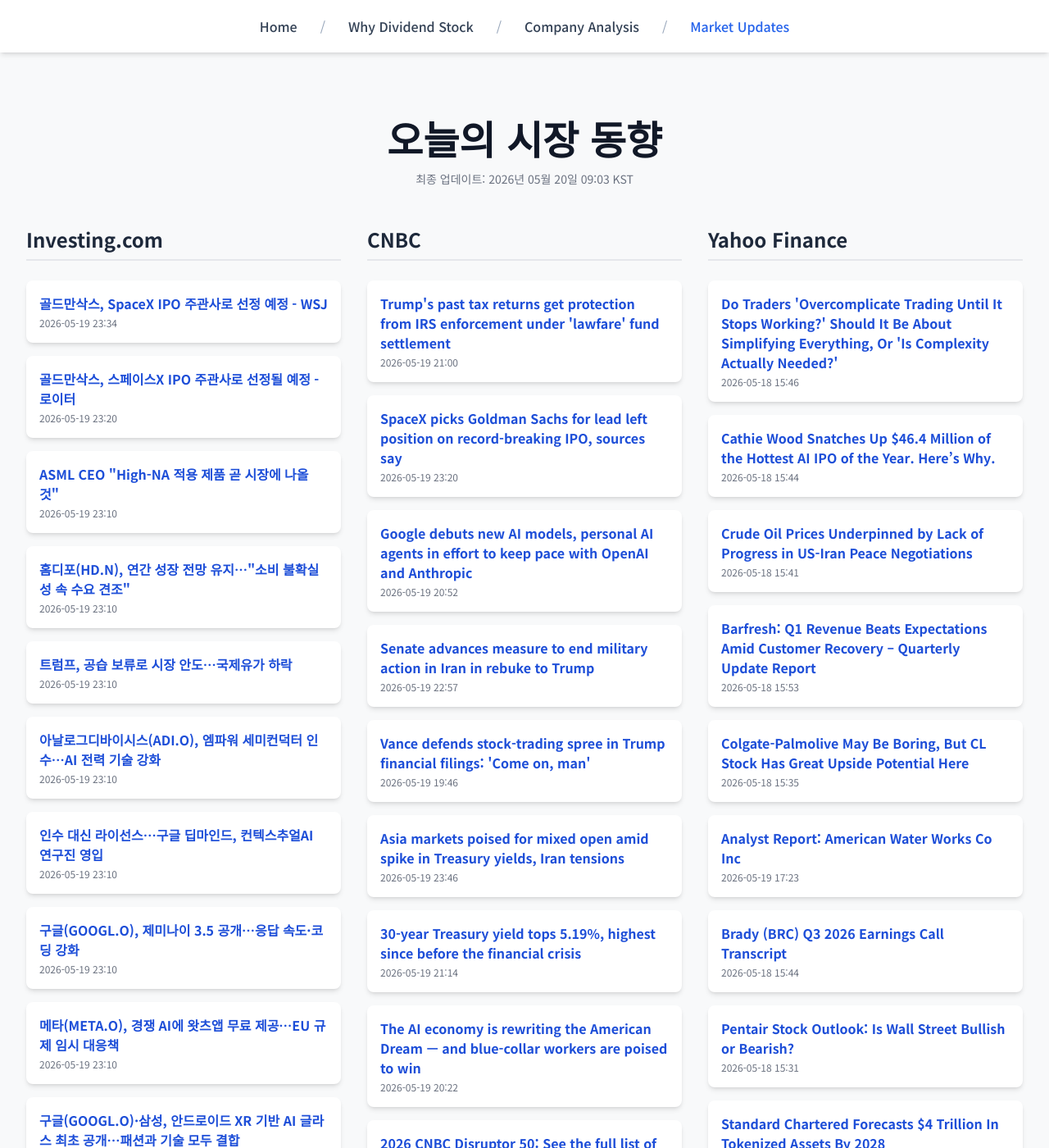
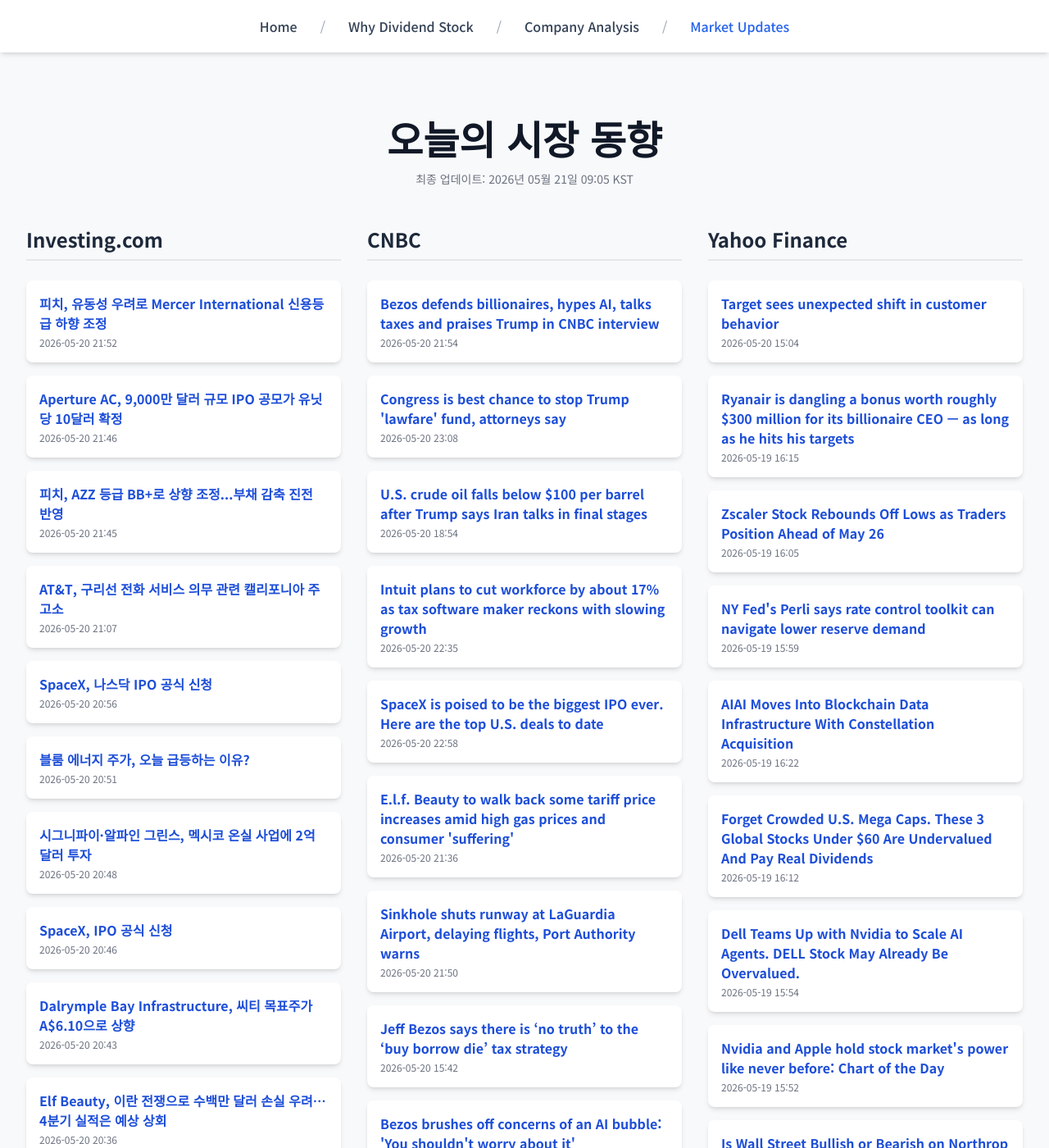
Before and after one commit to Kay-Hwang/my-company-analysis, a Jekyll site: the page built from market-updates.html, in a window 1280 px wide and 1400 px high. Shown: the whole window at 82% size. Built offline with Jekyll 4.4.1, drawn with Linux system fonts in a browser that asks for light colours; nearby versions of some CDN libraries; a script that is not in the unit is left out; some of the changed text lies outside the part shown.

Commit message:
Update daily data

```diff
--- a/_data/latest_data.json
+++ b/_data/latest_data.json
@@ -1,190 +1,190 @@
 {
-  "lastUpdated": "2026년 05월 20일 09:03 KST",
+  "lastUpdated": "2026년 05월 21일 09:05 KST",
   "news": {
     "investing": [
       {
-        "title": "골드만삭스, SpaceX IPO 주관사로 선정 예정 - WSJ",
-        "link": "https://kr.investing.com/news/stock-market-news/article-1953062",
-        "pubDate": "2026-05-19 23:34:42",
-        "summary": "골드만삭스, SpaceX IPO 주관사로 선정 예정 - WSJ"
+        "title": "피치, 유동성 우려로 Mercer International 신용등급 하향 조정",
+        "link": "https://kr.investing.com/news/stock-market-news/article-93CH-1954952",
+        "pubDate": "2026-05-20 21:52:49",
+        "summary": "피치, 유동성 우려로 Mercer International 신용등급 하향 조정"
       },
       {
-        "title": "골드만삭스, 스페이스X IPO 주관사로 선정될 예정 - 로이터",
-        "link": "https://kr.investing.com/news/stock-market-news/article-432SI-1953050",
-        "pubDate": "2026-05-19 23:20:12",
-        "summary": "골드만삭스, 스페이스X IPO 주관사로 선정될 예정 - 로이터"
+        "title": "Aperture AC, 9,000만 달러 규모 IPO 공모가 유닛당 10달러 확정",
+        "link": "https://kr.investing.com/news/stock-market-news/article-432SI-1954947",
+        "pubDate": "2026-05-20 21:46:07",
+        "summary": "Aperture AC, 9,000만 달러 규모 IPO 공모가 유닛당 10달러 확정"
       },
       {
-        "title": "ASML CEO \"High-NA 적용 제품 곧 시장에 나올 것\"",
-        "link": "https://kr.investing.com/news/stock-market-news/article-1953033",
-        "pubDate": "2026-05-19 23:10:29",
-        "summary": "ASML CEO \"High-NA 적용 제품 곧 시장에 나올 것\""
+        "title": "피치, AZZ 등급 BB+로 상향 조정...부채 감축 진전 반영",
+        "link": "https://kr.investing.com/news/stock-market-news/article-93CH-1954944",
+        "pubDate": "2026-05-20 21:45:27",
+        "summary": "피치, AZZ 등급 BB+로 상향 조정...부채 감축 진전 반영"
       },
       {
-        "title": "홈디포(HD.N), 연간 성장 전망 유지…\"소비 불확실성 속 수요 견조\"",
-        "link": "https://kr.investing.com/news/stock-market-news/article-1953032",
-        "pubDate": "2026-05-19 23:10:29",
-        "summary": "홈디포(HD.N), 연간 성장 전망 유지…\"소비 불확실성 속 수요 견조\""
+        "title": "AT&T, 구리선 전화 서비스 의무 관련 캘리포니아 주 고소",
+        "link": "https://kr.investing.com/news/stock-market-news/article-93CH-1954902",
+        "pubDate": "2026-05-20 21:07:12",
+        "summary": "AT&T, 구리선 전화 서비스 의무 관련 캘리포니아 주 고소"
       },
       {
-        "title": "트럼프, 공습 보류로 시장 안도…국제유가 하락",
-        "link": "https://kr.investing.com/news/stock-market-news/article-1953031",
-        "pubDate": "2026-05-19 23:10:28",
-        "summary": "트럼프, 공습 보류로 시장 안도…국제유가 하락"
+        "title": "SpaceX, 나스닥 IPO 공식 신청",
+        "link": "https://kr.investing.com/news/stock-market-news/article-1954882",
+        "pubDate": "2026-05-20 20:56:36",
+        "summary": "SpaceX, 나스닥 IPO 공식 신청"
       },
       {
-        "title": "아날로그디바이시스(ADI.O), 엠파워 세미컨덕터 인수…AI 전력 기술 강화",
-        "link": "https://kr.investing.com/news/stock-market-news/article-1953030",
-        "pubDate": "2026-05-19 23:10:28",
-        "summary": "아날로그디바이시스(ADI.O), 엠파워 세미컨덕터 인수…AI 전력 기술 강화"
+        "title": "블룸 에너지 주가, 오늘 급등하는 이유?",
+        "link": "https://kr.investing.com/news/stock-market-news/article-93CH-1954866",
+        "pubDate": "2026-05-20 20:51:50",
+        "summary": "블룸 에너지 주가, 오늘 급등하는 이유?"
       },
       {
-        "title": "인수 대신 라이선스…구글 딥마인드, 컨텍스추얼AI 연구진 영입",
-        "link": "https://kr.investing.com/news/stock-market-news/article-1953029",
-        "pubDate": "2026-05-19 23:10:28",
-        "summary": "인수 대신 라이선스…구글 딥마인드, 컨텍스추얼AI 연구진 영입"
+        "title": "시그니파이·알파인 그린스, 멕시코 온실 사업에 2억 달러 투자",
+        "link": "https://kr.investing.com/news/stock-market-news/article-93CH-1954862",
+        "pubDate": "2026-05-20 20:48:21",
+        "summary": "시그니파이·알파인 그린스, 멕시코 온실 사업에 2억 달러 투자"
       },
       {
-        "title": "구글(GOOGL.O), 제미나이 3.5 공개…응답 속도·코딩 강화",
-        "link": "https://kr.investing.com/news/stock-market-news/article-1953028",
-        "pubDate": "2026-05-19 23:10:28",
-        "summary": "구글(GOOGL.O), 제미나이 3.5 공개…응답 속도·코딩 강화"
+        "title": "SpaceX, IPO 공식 신청",
+        "link": "https://kr.investing.com/news/stock-market-news/article-432SI-1954858",
+        "pubDate": "2026-05-20 20:46:04",
+        "summary": "SpaceX, IPO 공식 신청"
       },
       {
-        "title": "메타(META.O), 경쟁 AI에 왓츠앱 무료 제공…EU 규제 임시 대응책",
-        "link": "https://kr.investing.com/news/stock-market-news/article-1953027",
-        "pubDate": "2026-05-19 23:10:27",
-        "summary": "메타(META.O), 경쟁 AI에 왓츠앱 무료 제공…EU 규제 임시 대응책"
+        "title": "Dalrymple Bay Infrastructure, 씨티 목표주가 A$6.10으로 상향",
+        "link": "https://kr.investing.com/news/stock-market-news/article-93CH-1954841",
+        "pubDate": "2026-05-20 20:43:00",
+        "summary": "Dalrymple Bay Infrastructure, 씨티 목표주가 A$6.10으로 상향"
       },
       {
-        "title": "구글(GOOGL.O)·삼성, 안드로이드 XR 기반 AI 글라스 최초 공개…패션과 기술 모두 결합",
-        "link": "https://kr.investing.com/news/stock-market-news/article-1953026",
-        "pubDate": "2026-05-19 23:10:27",
-        "summary": "구글(GOOGL.O)·삼성, 안드로이드 XR 기반 AI 글라스 최초 공개…패션과 기술 모두 결합"
+        "title": "Elf Beauty, 이란 전쟁으로 수백만 달러 손실 우려…4분기 실적은 예상 상회",
+        "link": "https://kr.investing.com/news/stock-market-news/article-1954832",
+        "pubDate": "2026-05-20 20:36:53",
+        "summary": "Elf Beauty, 이란 전쟁으로 수백만 달러 손실 우려…4분기 실적은 예상 상회"
       }
     ],
     "cnbc": [
       {
-        "title": "Trump's past tax returns get protection from IRS enforcement under 'lawfare' fund settlement",
-        "link": "https://www.cnbc.com/2026/05/19/trump-taxes-irs-doj-fund.html",
-        "pubDate": "Tue, 19 May 2026 21:00:46 GMT",
-        "summary": "President Trump agreed to drop his lawsuit against the IRS in exchange for a fund that can compensate allies who were targeted under the Biden administration."
+        "title": "Bezos defends billionaires, hypes AI, talks taxes and praises Trump in CNBC interview",
+        "link": "https://www.cnbc.com/2026/05/20/jeff-bezos-taxes-ai-corporations-trump.html",
+        "pubDate": "Wed, 20 May 2026 21:54:15 GMT",
+        "summary": "Jeff Bezos rejected accusations that Amazon's decision to release a documentary on first lady Melania Trump was an effort to curry favor with the president."
       },
       {
-        "title": "SpaceX picks Goldman Sachs for lead left position on record-breaking IPO, sources say",
-        "link": "https://www.cnbc.com/2026/05/19/spacex-picks-goldman-sachs-to-lead-record-breaking-ipo-sources-say.html",
-        "pubDate": "Tue, 19 May 2026 23:20:10 GMT",
-        "summary": "SpaceX has picked Goldman Sachs to lead what's expected to be a record-setting IPO."
+        "title": "Congress is best chance to stop Trump 'lawfare' fund, attorneys say",
+        "link": "https://www.cnbc.com/2026/05/20/trump-lawfare-fund-congress-courts-irs.html",
+        "pubDate": "Wed, 20 May 2026 23:08:30 GMT",
+        "summary": "The Department of Justice has set up a $1.8 billion fund that will purportedly compensate victims of prosecutorial overreach under the Biden administration."
       },
       {
-        "title": "Google debuts new AI models, personal AI agents in effort to keep pace with OpenAI and Anthropic",
-        "link": "https://www.cnbc.com/2026/05/19/google-ai-ultra-gemini-spark-omni.html",
-        "pubDate": "Tue, 19 May 2026 20:52:04 GMT",
-        "summary": "Google made a number of AI announcements at its annual developer conference, rolling out more-advanced models and agentic tools for its expansive user base."
+        "title": "U.S. crude oil falls below $100 per barrel after Trump says Iran talks in final stages",
+        "link": "https://www.cnbc.com/2026/05/20/oil-price-today-iran-war-strait-hormuz-trump.html",
+        "pubDate": "Wed, 20 May 2026 18:54:14 GMT",
+        "summary": "Trump told reporters that the administration was in the \"final stages\" of negotiations with Iran, according to a pool report."
       },
       {
-        "title": "Senate advances measure to end military action in Iran in rebuke to Trump",
-        "link": "https://www.cnbc.com/2026/05/19/senate-advances-measure-to-end-military-action-in-iran-in-rebuke-to-trump.html",
-        "pubDate": "Tue, 19 May 2026 22:57:28 GMT",
-        "summary": "The war with Iran has now blown past the 60-day requirement under the War Powers Act for the president to seek the authorization of Congress."
+        "title": "Intuit plans to cut workforce by about 17% as tax software maker reckons with slowing growth",
+        "link": "https://www.cnbc.com/2026/05/20/intuit-intu-q3-earnings-report-2026-company-cutting-17percent-of-staff.html",
+        "pubDate": "Wed, 20 May 2026 22:35:41 GMT",
+        "summary": "Intuit's stock has been hammered this year as investors worry that generative artificial intelligence models could threaten software companies."
       },
       {
-        "title": "Vance defends stock-trading spree in Trump financial filings: 'Come on, man'",
-        "link": "https://www.cnbc.com/2026/05/19/trump-vance-stock-trades.html",
-        "pubDate": "Tue, 19 May 2026 19:46:27 GMT",
-        "summary": "Vice President JD Vance said at the White House on Tuesday that he and President Donald Trump both support banning congressional stock trading."
+        "title": "SpaceX is poised to be the biggest IPO ever. Here are the top U.S. deals to date",
+        "link": "https://www.cnbc.com/2026/05/20/spacex-is-the-biggest-ipo-ever-these-debuts-also-set-records.html",
+        "pubDate": "Wed, 20 May 2026 22:58:32 GMT",
+        "summary": "Before SpaceX's upcoming IPO sets an expected record, Alibaba, Facebook and Visa raised historic sums in the U.S."
       },
       {
-        "title": "Asia markets poised for mixed open amid spike in Treasury yields, Iran tensions",
-        "link": "https://www.cnbc.com/2026/05/20/asia-pacific-markets-today-live-updates-treasury-yields-nikkei-225-kospi-hang-seng-nifty.html",
-        "pubDate": "Tue, 19 May 2026 23:46:14 GMT",
-        "summary": "Asia-Pacific markets were poised to open mixed on Wednesday as investors weighed elevated bond yields and renewed geopolitical tensions."
+        "title": "E.l.f. Beauty to walk back some tariff price increases amid high gas prices and consumer 'suffering'",
+        "link": "https://www.cnbc.com/2026/05/20/elf-beauty-elf-earnings-q4-2026.html",
+        "pubDate": "Wed, 20 May 2026 21:36:26 GMT",
+        "summary": "E.l.f. Beauty raised prices by $1 last August to offset the impact of tariffs. It's now planning to walk back some of that amid a consumer pullback."
       },
       {
-        "title": "30-year Treasury yield tops 5.19%, highest since before the financial crisis",
-        "link": "https://www.cnbc.com/2026/05/19/treasurys-yields-inflation-traders-fed-interest-rates.html",
-        "pubDate": "Tue, 19 May 2026 21:14:40 GMT",
-        "summary": "Global bond markets remained on edge as traders monitored central bank responses to renewed inflation fears."
+        "title": "Sinkhole shuts runway at LaGuardia Airport, delaying flights, Port Authority warns",
+        "link": "https://www.cnbc.com/2026/05/20/laguardia-airport-lga-flights.html",
+        "pubDate": "Wed, 20 May 2026 21:50:06 GMT",
+        "summary": "The Port Authority said travelers should expect delays and cancellations, with thunderstorms expected also expected to roll in Wednesday."
       },
       {
-        "title": "The AI economy is rewriting the American Dream — and blue-collar workers are poised to win",
-        "link": "https://www.cnbc.com/2026/05/19/ai-hiring-slowdown-skilled-trade-workers.html",
-        "pubDate": "Tue, 19 May 2026 20:22:54 GMT",
-        "summary": "AI-driven hiring slowdowns are hitting some entry-level jobs for college graduates as companies like Ford and AT&amp;T ramp up recruiting for skilled trade workers."
+        "title": "Jeff Bezos says there is ‘no truth’ to the ‘buy borrow die’ tax strategy",
+        "link": "https://www.cnbc.com/2026/05/20/jeff-bezos-taxes.html",
+        "pubDate": "Wed, 20 May 2026 15:42:05 GMT",
+        "summary": "The \"buy, borrow, die\" strategy refers to the practice of wealthy founders or investors borrowing against their assets and using the loan proceeds as income."
       },
       {
-        "title": "2026 CNBC Disruptor 50: See the full list of companies, rankings, and a new leader in the AI race",
-        "link": "https://www.cnbc.com/2026/05/19/2026-cnbc-disruptor-50-rankings-full-list-companies.html",
-        "pubDate": "Tue, 19 May 2026 10:00:01 GMT",
-        "summary": "CNBC reveals the 2026 Disruptor 50 list led by an increasingly powerful and highly valued group of AI companies."
+        "title": "Bezos brushes off concerns of an AI bubble: 'You shouldn't worry about it'",
+        "link": "https://www.cnbc.com/2026/05/20/bezos-ai-bubble-concerns-amazon-prometheum-blue-origin.html",
+        "pubDate": "Wed, 20 May 2026 15:09:47 GMT",
+        "summary": "Amazon founder Jeff Bezos shrugged off concerns of a looming AI bubble, saying the massive investments will ultimately drive the technology forward over time."
       },
       {
-        "title": "New data boosts our confidence in Lilly's obesity pill. Plus, Google's new AI features",
-        "link": "https://www.cnbc.com/2026/05/19/new-data-boosts-our-confidence-in-lillys-obesity-pill-plus-googles-new-ai-.html",
-        "pubDate": "Tue, 19 May 2026 18:38:37 GMT",
-        "summary": "Every weekday, the Investing Club releases the Homestretch; an actionable afternoon update just in time for the last hour of trading."
+        "title": "Jim Cramer says the world of tech investing has changed and it's not going back",
+        "link": "https://www.cnbc.com/2026/05/20/jim-cramer-says-the-world-of-tech-investing-has-changed-and-its-not-going-back.html",
+        "pubDate": "Wed, 20 May 2026 22:41:07 GMT",
+        "summary": "CNBC's Jim Cramer said semiconductor and AI infrastructure stocks have replaced software as the market's technology leaders."
       }
     ],
     "yahoo": [
       {
-        "title": "Do Traders 'Overcomplicate Trading Until It Stops Working?' Should It Be About Simplifying Everything, Or 'Is Complexity Actually Needed?'",
-        "link": "https://finance.yahoo.com/markets/options/articles/traders-overcomplicate-trading-until-stops-154608926.html",
-        "pubDate": "2026-05-18T15:46:08Z",
-        "summary": "Do Traders 'Overcomplicate Trading Until It Stops Working?' Should It Be About Simplifying Everything, Or 'Is Complexity Actually Needed?'"
+        "title": "Target sees unexpected shift in customer behavior",
+        "link": "https://finance.yahoo.com/economy/articles/target-sees-unexpected-shift-customer-150445821.html",
+        "pubDate": "2026-05-20T15:04:45Z",
+        "summary": "Target sees unexpected shift in customer behavior"
       },
       {
-        "title": "Cathie Wood Snatches Up $46.4 Million of the Hottest AI IPO of the Year. Here’s Why.",
-        "link": "https://finance.yahoo.com/markets/stocks/articles/cathie-wood-snatches-46-4-154408032.html",
-        "pubDate": "2026-05-18T15:44:08Z",
-        "summary": "Cathie Wood Snatches Up $46.4 Million of the Hottest AI IPO of the Year. Here’s Why."
+        "title": "Ryanair is dangling a bonus worth roughly $300 million for its billionaire CEO — as long as he hits his targets",
+        "link": "https://finance.yahoo.com/markets/stocks/articles/ryanair-dangling-bonus-worth-roughly-161500705.html",
+        "pubDate": "2026-05-19T16:15:00Z",
+        "summary": "Ryanair is dangling a bonus worth roughly $300 million for its billionaire CEO — as long as he hits his targets"
       },
       {
-        "title": "Crude Oil Prices Underpinned by Lack of Progress in US-Iran Peace Negotiations",
-        "link": "https://finance.yahoo.com/sectors/energy/articles/crude-oil-prices-underpinned-lack-154104103.html",
-        "pubDate": "2026-05-18T15:41:04Z",
-        "summary": "Crude Oil Prices Underpinned by Lack of Progress in US-Iran Peace Negotiations"
+        "title": "Zscaler Stock Rebounds Off Lows as Traders Position Ahead of May 26",
+        "link": "https://finance.yahoo.com/markets/stocks/articles/zscaler-stock-rebounds-off-lows-160502449.html",
+        "pubDate": "2026-05-19T16:05:02Z",
+        "summary": "Zscaler Stock Rebounds Off Lows as Traders Position Ahead of May 26"
       },
       {
-        "title": "Barfresh: Q1 Revenue Beats Expectations Amid Customer Recovery  – Quarterly Update Report",
-        "link": "https://finance.yahoo.com/markets/stocks/articles/barfresh-q1-revenue-beats-expectations-155348778.html",
-        "pubDate": "2026-05-18T15:53:48Z",
-        "summary": "Barfresh: Q1 Revenue Beats Expectations Amid Customer Recovery  – Quarterly Update Report"
+        "title": "NY Fed's Perli says rate control toolkit can navigate lower reserve demand",
+        "link": "https://finance.yahoo.com/economy/policy/articles/ny-feds-perli-says-rate-152135411.html",
+        "pubDate": "2026-05-19T15:59:52Z",
+        "summary": "NY Fed's Perli says rate control toolkit can navigate lower reserve demand"
       },
       {
-        "title": "Colgate-Palmolive May Be Boring, But CL Stock Has Great Upside Potential Here",
-        "link": "https://finance.yahoo.com/markets/stocks/articles/colgate-palmolive-may-boring-cl-153502369.html",
-        "pubDate": "2026-05-18T15:35:02Z",
-        "summary": "Colgate-Palmolive May Be Boring, But CL Stock Has Great Upside Potential Here"
+        "title": "AIAI Moves Into Blockchain Data Infrastructure With Constellation Acquisition",
+        "link": "https://finance.yahoo.com/markets/crypto/articles/aiai-moves-blockchain-data-infrastructure-162200270.html",
+        "pubDate": "2026-05-19T16:22:00Z",
+        "summary": "AIAI Moves Into Blockchain Data Infrastructure With Constellation Acquisition"
       },
       {
-        "title": "Analyst Report: American Water Works Co Inc",
-        "link": "https://finance.yahoo.com/research/reports/ARGUS_3673_AnalystReport_1779211399000?yptr=yahoo&ncid=yahooproperties_plusresear_nm5q6ze1cei",
-        "pubDate": "2026-05-19T17:23:19Z",
-        "summary": "Analyst Report: American Water Works Co Inc"
+        "title": "Forget Crowded U.S. Mega Caps. These 3 Global Stocks Under $60 Are Undervalued And Pay Real Dividends",
+        "link": "https://finance.yahoo.com/markets/stocks/articles/forget-crowded-u-mega-caps-161201631.html",
+        "pubDate": "2026-05-19T16:12:01Z",
+        "summary": "Forget Crowded U.S. Mega Caps. These 3 Global Stocks Under $60 Are Undervalued And Pay Real Dividends"
       },
       {
-        "title": "Brady (BRC) Q3 2026 Earnings Call Transcript",
-        "link": "https://finance.yahoo.com/markets/stocks/articles/brady-brc-q3-2026-earnings-154407606.html",
-        "pubDate": "2026-05-18T15:44:07Z",
-        "summary": "Brady (BRC) Q3 2026 Earnings Call Transcript"
+        "title": "Dell Teams Up with Nvidia to Scale AI Agents. DELL Stock May Already Be Overvalued.",
+        "link": "https://finance.yahoo.com/markets/stocks/articles/dell-teams-nvidia-scale-ai-155414569.html",
+        "pubDate": "2026-05-19T15:54:14Z",
+        "summary": "Dell Teams Up with Nvidia to Scale AI Agents. DELL Stock May Already Be Overvalued."
       },
       {
-        "title": "Pentair Stock Outlook: Is Wall Street Bullish or Bearish?",
-        "link": "https://finance.yahoo.com/markets/stocks/articles/pentair-stock-outlook-wall-street-153139848.html",
-        "pubDate": "2026-05-18T15:31:39Z",
-        "summary": "Pentair Stock Outlook: Is Wall Street Bullish or Bearish?"
+        "title": "Nvidia and Apple hold stock market's power like never before: Chart of the Day",
+        "link": "https://finance.yahoo.com/sectors/technology/article/nvidia-and-apple-hold-stock-markets-power-like-never-before-chart-of-the-day-155214605.html",
+        "pubDate": "2026-05-19T15:52:14Z",
+        "summary": "Nvidia and Apple hold stock market's power like never before: Chart of the Day"
       },
       {
-        "title": "Standard Chartered Forecasts $4 Trillion In Tokenized Assets By 2028",
-        "link": "https://finance.yahoo.com/markets/crypto/articles/standard-chartered-forecasts-4-trillion-153100846.html",
-        "pubDate": "2026-05-18T15:31:00Z",
-        "summary": "Standard Chartered Forecasts $4 Trillion In Tokenized Assets By 2028"
+        "title": "Is Wall Street Bullish or Bearish on Northrop Grumman Stock?",
+        "link": "https://finance.yahoo.com/markets/stocks/articles/wall-street-bullish-bearish-northrop-162518653.html",
+        "pubDate": "2026-05-19T16:25:18Z",
+        "summary": "Is Wall Street Bullish or Bearish on Northrop Grumman Stock?"
       },
       {
-        "title": "McKesson Corporation (MCK) Highlights Resilience as Its Core Drug Distribution Network Stands the Test of Time",
-        "link": "https://finance.yahoo.com/markets/stocks/articles/mckesson-corporation-mck-highlights-resilience-152913553.html",
-        "pubDate": "2026-05-18T15:29:13Z",
-        "summary": "McKesson Corporation (MCK) Highlights Resilience as Its Core Drug Distribution Network Stands the Test of Time"
+        "title": "Dear Analog Devices Stock Fans, Mark Your Calendars for May 20",
+        "link": "https://finance.yahoo.com/markets/stocks/articles/dear-analog-devices-stock-fans-162640808.html",
+        "pubDate": "2026-05-19T16:26:40Z",
+        "summary": "Dear Analog Devices Stock Fans, Mark Your Calendars for May 20"
       }
     ]
   }
```
